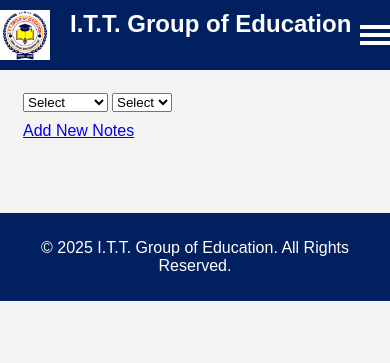
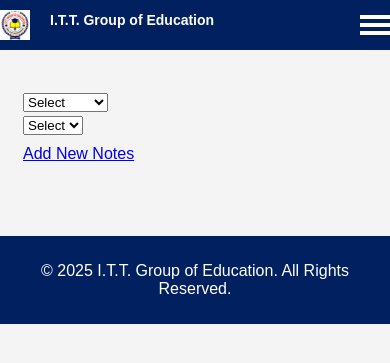
Before and after one commit to shreyansh-cs/itt, a PHP site: page /frontend/noteslist.php in a window 390 px wide. Shown: the top 363 px of the page. Run offline with PHP 8.4, Linux system fonts and the light colour scheme; the visitor is signed in with stand-in values (Sample User, id 1); data comes from the database, SQL or seed files in the repository; some libraries are stand-ins or nearby versions.

Commit message:
update selection from horizontal to vertical so that mobile view will be proper

```diff
--- a/frontend/css/styles.css
+++ b/frontend/css/styles.css
@@ -343,6 +343,9 @@
 .bottomlink a{
     text-align: left;
 }
+.dropdown {
+    text-align: left;
+}
 
 /*upload page css start*/
 
@@ -393,5 +396,19 @@
         padding: 12px 25px;
         font-size: 16px;
     }
+
+    .logo img{
+        width: 30px;
+        height: 30px;
+        margin-right: 20px;
+        float: left;
+    }
+
+    header .logo h1 {
+        margin: 0;
+        font-size: 14px;
+        display: inline-block;
+        vertical-align: middle;
+    }
     /*index page css end*/
 }
--- a/frontend/selection.php
+++ b/frontend/selection.php
@@ -104,7 +104,7 @@
 <form action="" id="notesForm" name="notesForm" method="post">
     <table>
       <tr>
-        <td>
+        <td class='dropdown'>
           <select id="class" name="class" onchange="submitForm('notesForm')">
             <option value='0'>Select</option>
           <?php
@@ -115,7 +115,9 @@
           ?>
           </select>
         </td>
-      <td>
+      </tr>
+      <tr>
+      <td class='dropdown'>
           <select id="stream" name="stream" onchange="submitForm('notesForm')">
             <option value='0'>Select</option>
           <?php
@@ -126,11 +128,13 @@
           ?>
           </select>
       </td>
+      </tr>
       <?php
       if(!empty($stream))
       {
       ?>
-        <td>
+        <tr>
+        <td class='dropdown'>
           <select id="subject" name="subject" onchange="submitForm('notesForm')">
             <option value='0'>Select</option>
           <?php
@@ -141,6 +145,7 @@
           ?>
           </select>
         </td>
+        </tr>
       <?php
       }
       ?>
@@ -148,7 +153,8 @@
       if(!empty($subject))
       {
       ?>
-        <td>
+        <tr>
+        <td class='dropdown'>
           <select id="section" name="section" onchange="submitForm('notesForm')">
             <option value='0'>Select</option>
           <?php
@@ -159,6 +165,7 @@
           ?>
           </select>
         </td>
+        </tr>
       <?php
       }
       ?>
@@ -166,7 +173,8 @@
       if(!empty($section))
       {
       ?>
-          <td>
+          <tr>
+          <td class='dropdown'>
           <select id="chapter" name="chapter" onchange="submitForm('notesForm')">
             <option value='0'>Select</option>
           <?php
@@ -177,10 +185,10 @@
           ?>
           </select>
           </td>
+          </tr>
       <?php
       }
       ?>
-  </tr>
   </table>
 </form>
 <script>
```
